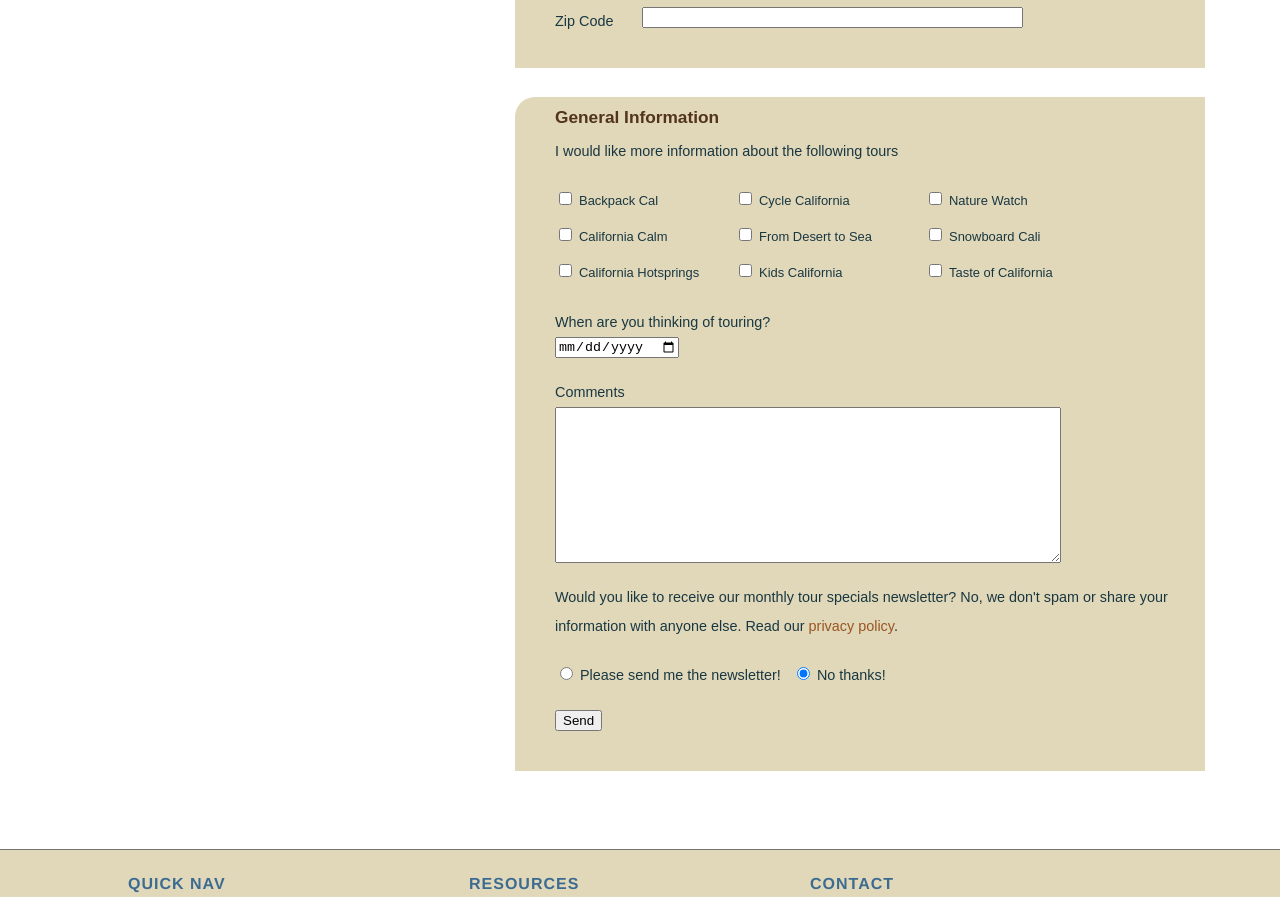
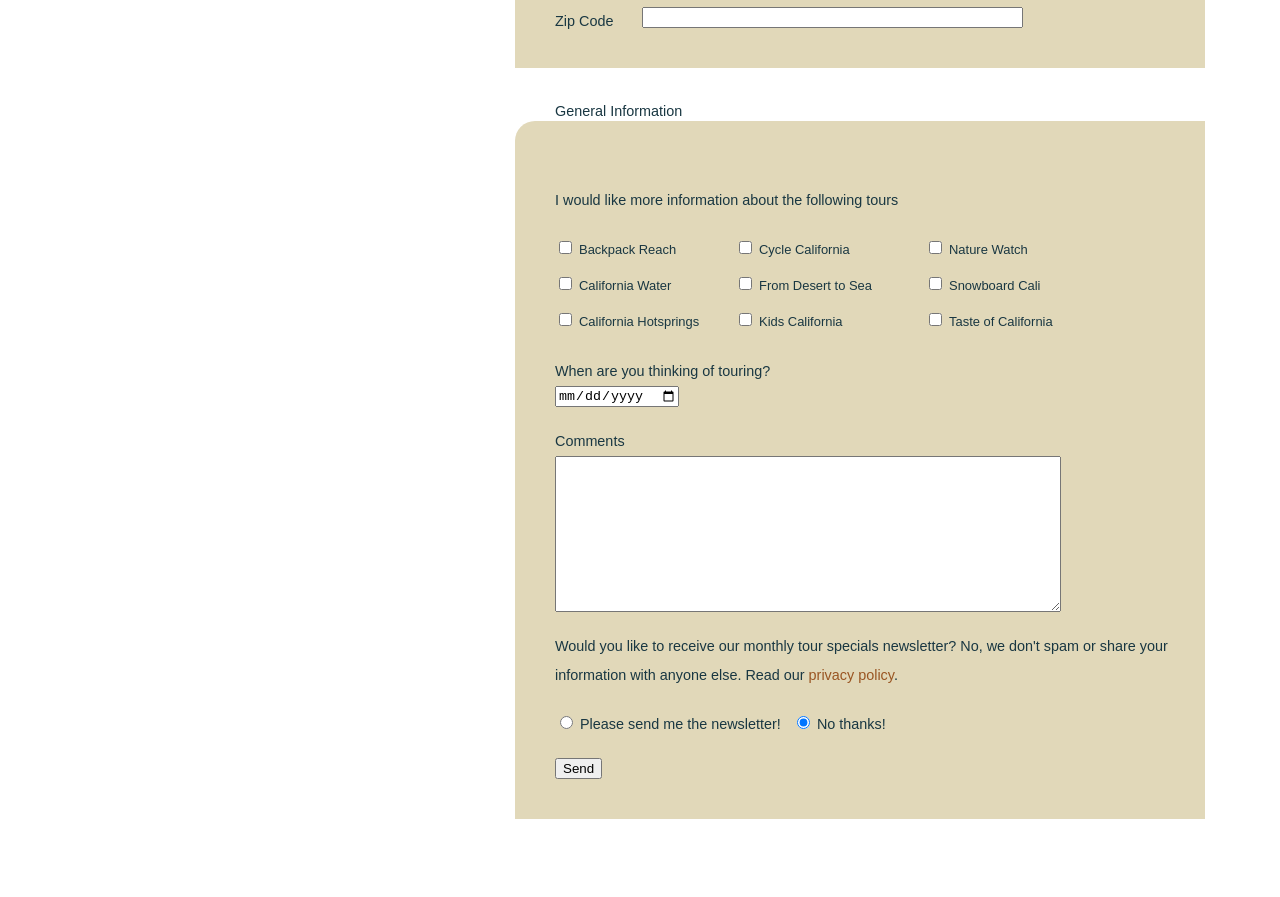
Before and after one commit to charleslukes/explore_california, a plain HTML site: page contact.html in a window 1280 px wide. Shown: the part 1192-2089 px from the top of the page. Drawn offline with Linux system fonts and the light colour scheme.

Commit message:
New text update on contact page

```diff
--- a/contact.html
+++ b/contact.html
@@ -155,16 +155,16 @@
             </fieldset>
 
             <fieldset id="generalInfo">
-              <legend><strong>General Information</strong></legend>
+              <legend><p>General Information</p></legend>
               <p>I would like more information about the following tours</p>
               <div class="col1">
                 <p>
                   <input type="checkbox" name="backpack" id="backpack" tabindex="170">
-                  <label for="backpack">Backpack Cal</label>
+                  <label for="backpack">Backpack Reach</label>
                 </p>
                 <p>
                   <input type="checkbox" name="calm" id="calm" tabindex="180">
-                  <label for="calm">California Calm</label>
+                  <label for="calm">California Water</label>
                 </p>
                 <p>
                   <input type="checkbox" name="hotsprings" id="hotsprings" tabindex="190">
```
